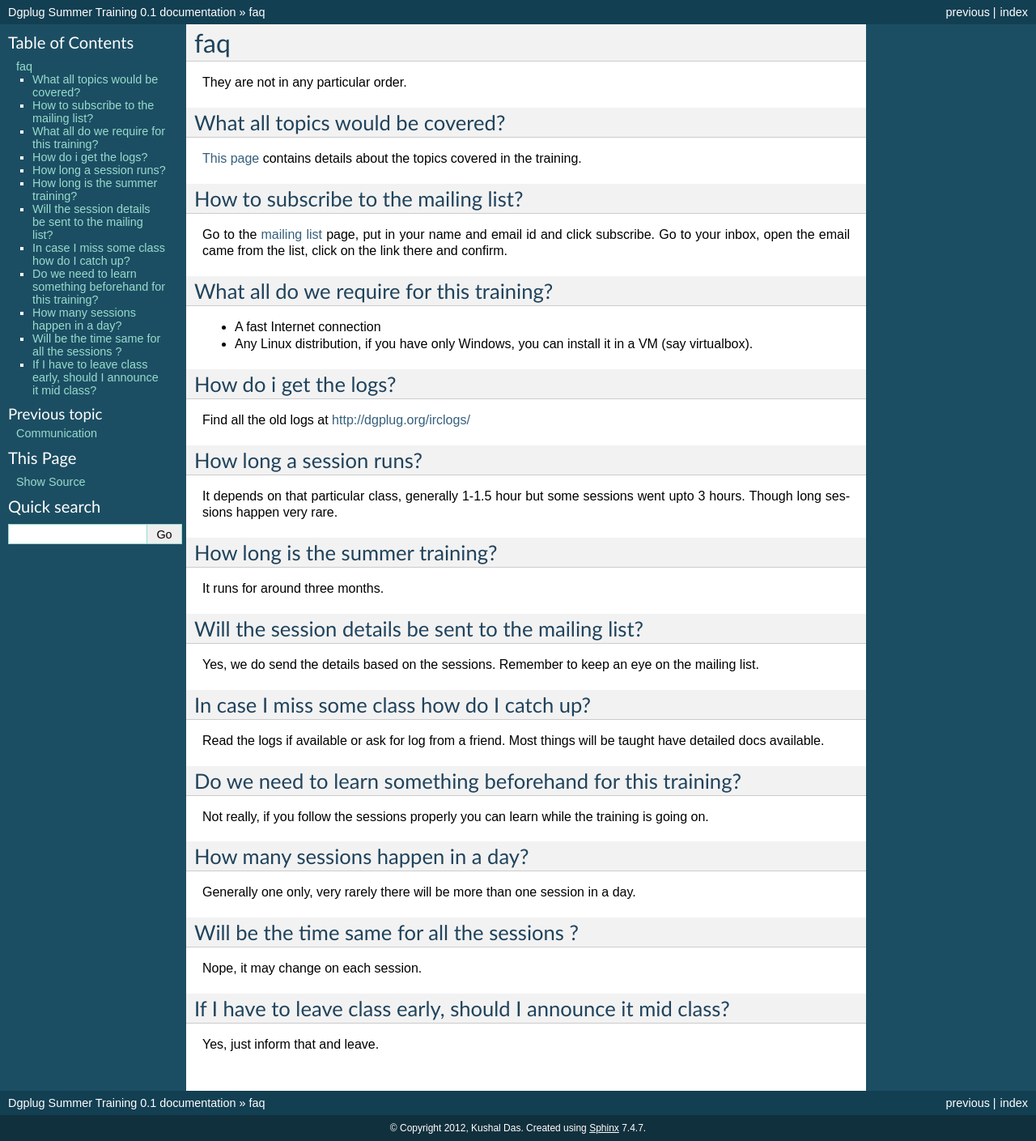
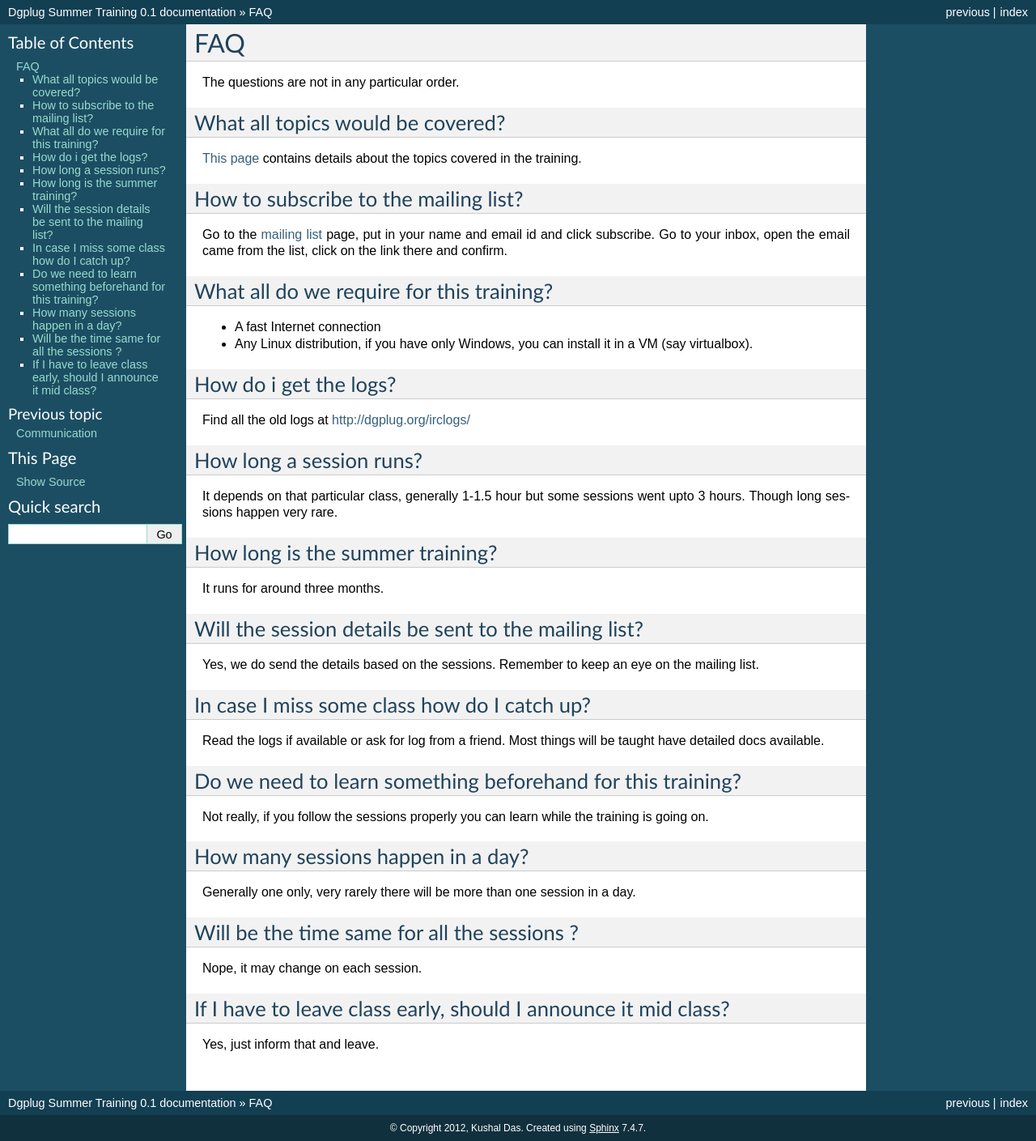
Before and after one commit to kushaldas/summertraining, a Sphinx documentation site: the page built from docs/faq.rst, in a window 1280 px wide. Shown: the whole page at 81% size. Built offline with Sphinx 7.4.7, drawn with Linux system fonts in a browser that asks for light colours.

Commit message:
Capital FAQ

```diff
--- a/docs/faq.rst
+++ b/docs/faq.rst
@@ -1,7 +1,7 @@
-faq
+FAQ
 ====
 
-They are  not in any particular order.
+The questions  are  not in any particular order.
 
 What all topics would be covered?
 ----------------------------------
```
